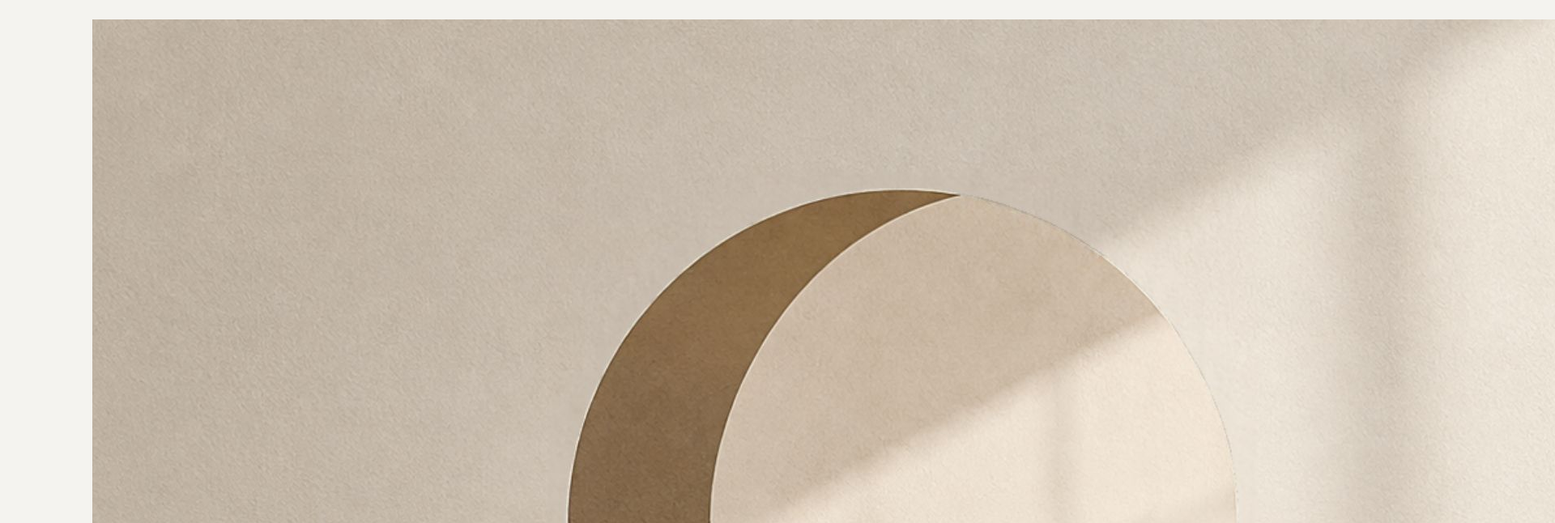
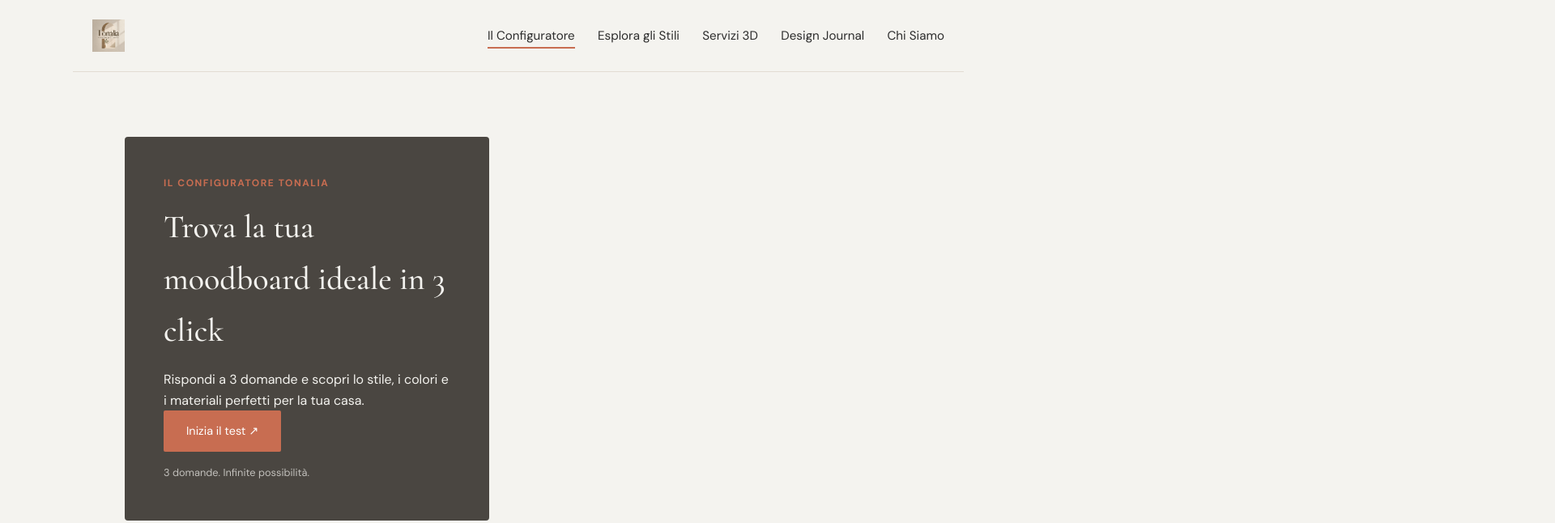
Before and after one commit to spacoflores96-dotcom/progetto-ID, a plain HTML site: page homepage.html in a window 1280 px wide. Shown: the top 646 px of the page at 81% size, 1920 px wide, since content can reach past the window. Drawn offline with nearby package versions, Linux system fonts and the light colour scheme; files whose address does not match are found by name.

Commit message:
Add styles for logo image in stylemelissa.css

```diff
--- a/stylemelissa.css
+++ b/stylemelissa.css
@@ -379,3 +379,9 @@ h1, h2, h3, .logo, .footer-brand h3 {
   font-size: 0.85rem;
   color: #2C2C2C;
 }
+
+.logo img {
+  height: 40px;
+  width: auto;
+  display: block;
+}
```
